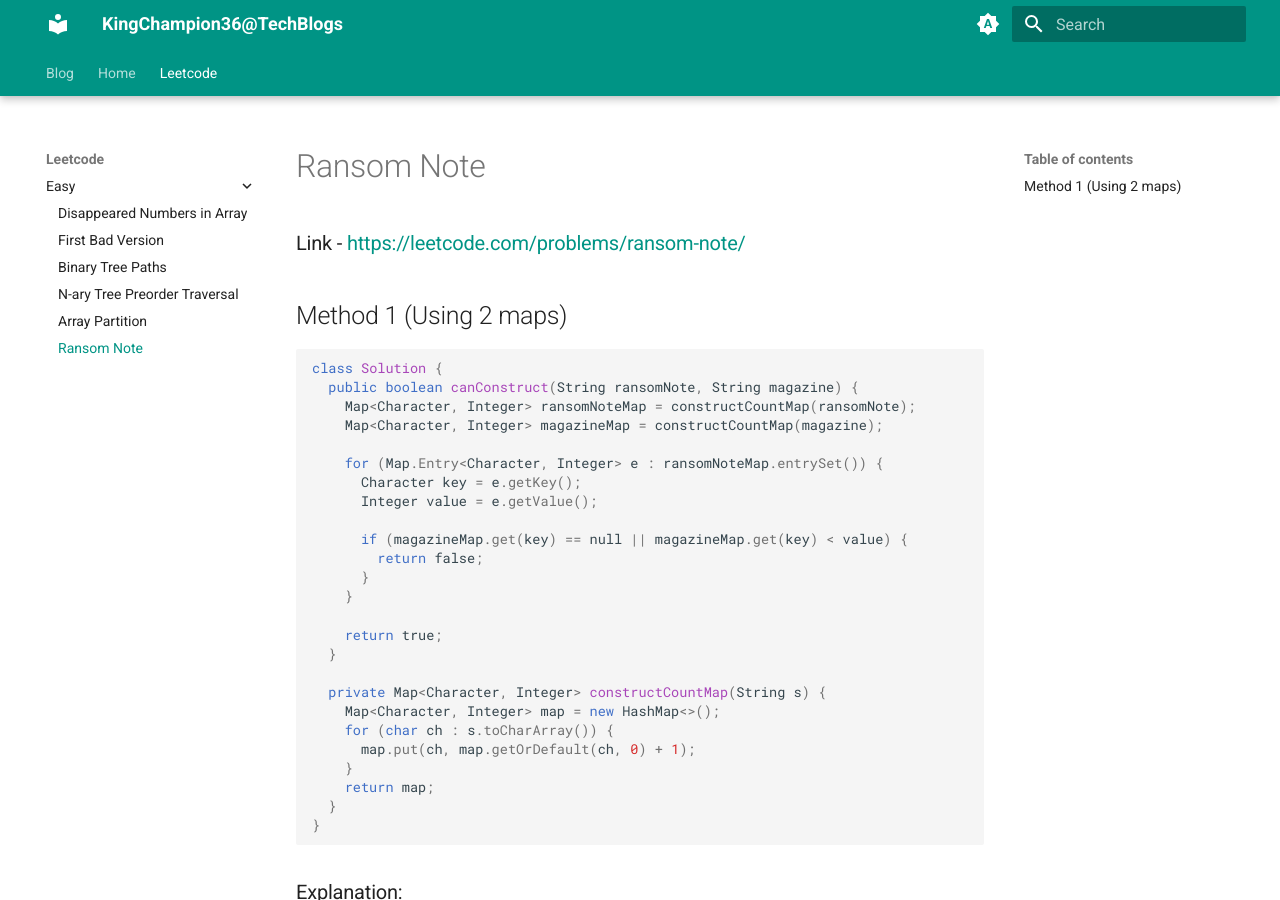
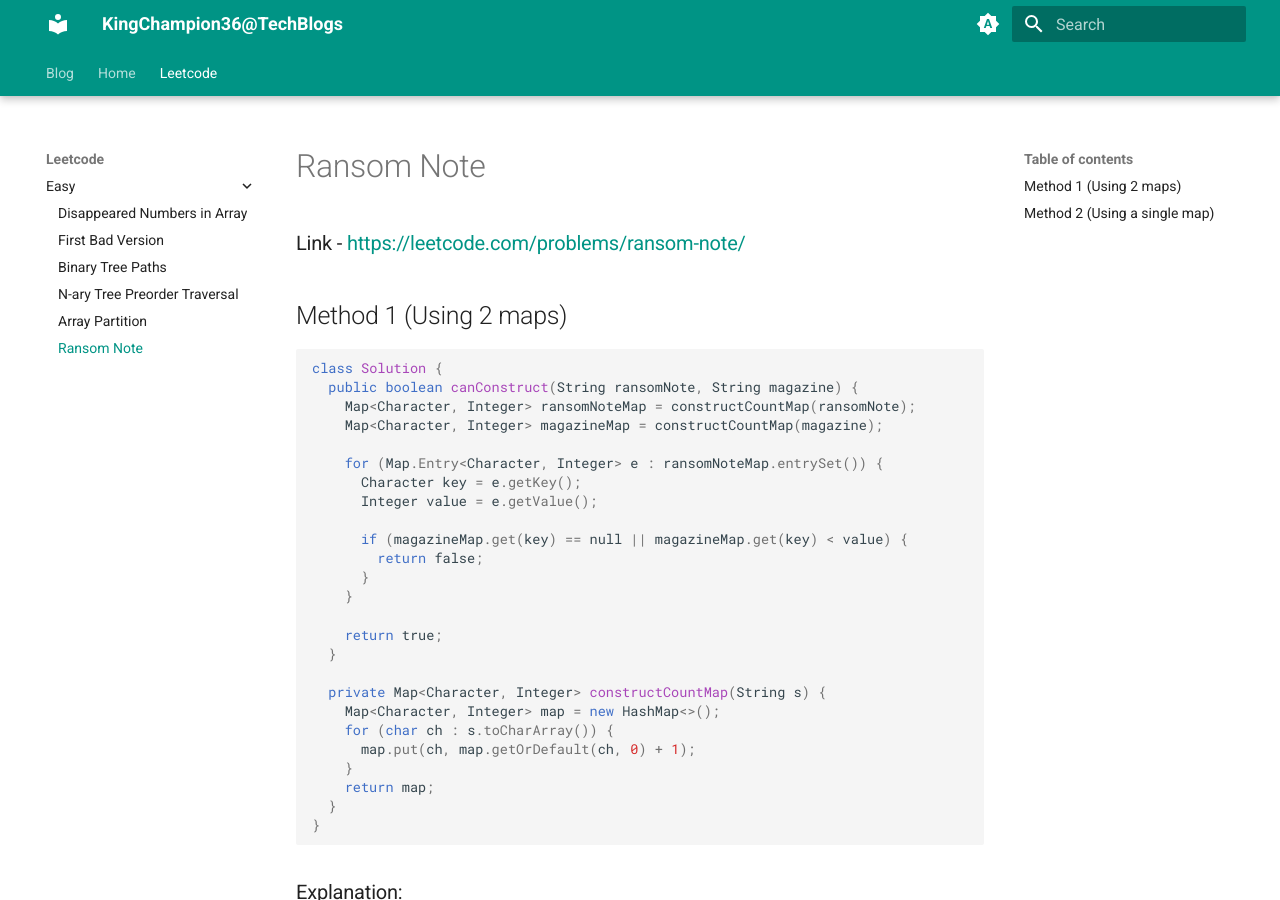
Before and after one commit to KingChampion36/algotech, an MkDocs documentation site: the page built from docs/leetcode-easy/ransom-note.md, in a window 1280 px wide and 900 px high. Built offline with MkDocs 1.6.1 and Material for MkDocs 9.7.7, drawn with Linux system fonts in a browser that asks for light colours.

Commit message:
fix: Minor Fix (#16)

````diff
--- a/docs/leetcode-easy/ransom-note.md
+++ b/docs/leetcode-easy/ransom-note.md
@@ -48,7 +48,7 @@ This solution efficiently determines whether `ransomNote` can be constructed usi
     - **Time Complexity:** O(n)
     - **Space Complexity:** O(n)
 
-### Method 2 (Using a single map)
+## Method 2 (Using a single map)
 
 ```java
 class Solution {
````
